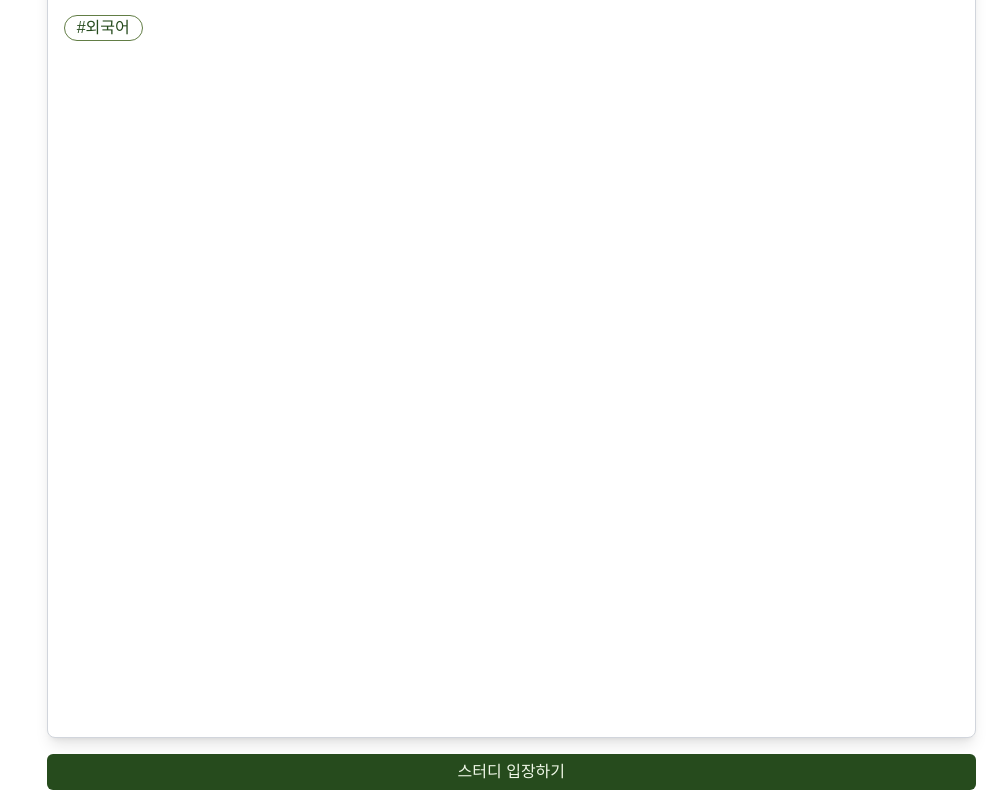
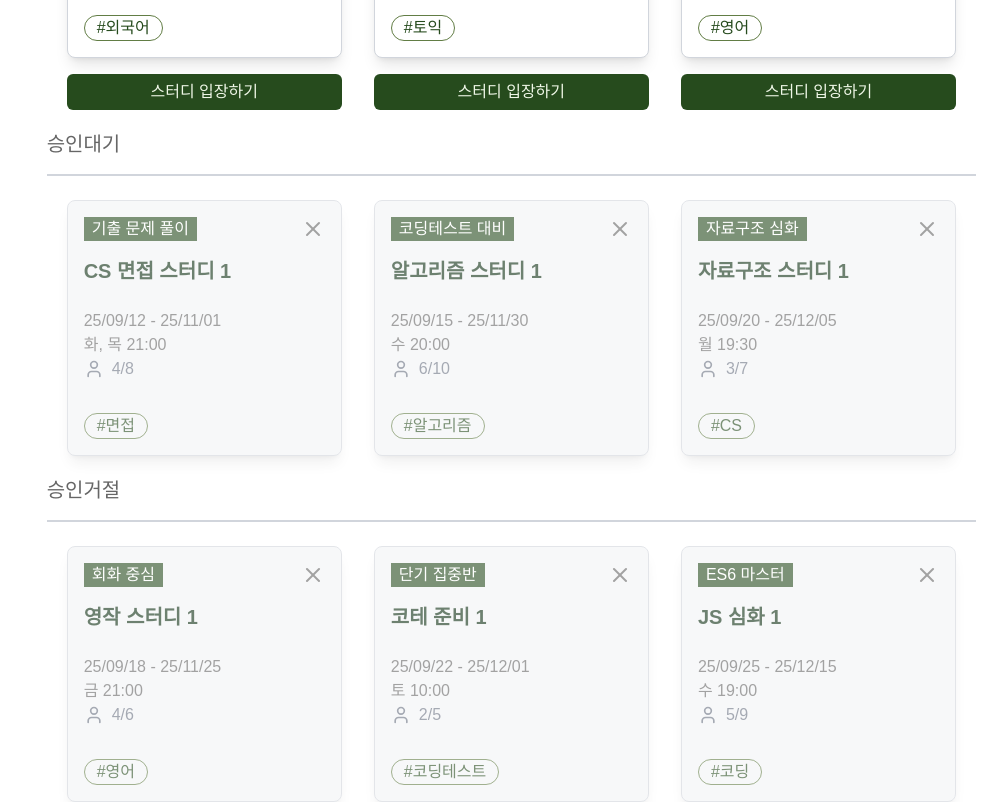
Before and after one commit to dajung-y/gather-together, a Next.js app: page /mypage/applied in a window 1280 px wide. Shown: the part 440-1242 px from the top of the page, without its empty margins (288-1280 px from the left). Built offline with nearby package versions, Linux system fonts and the light colour scheme.

Commit message:
style: 디자인 수정

```diff
--- a/src/app/mypage/applied/page.tsx
+++ b/src/app/mypage/applied/page.tsx
@@ -66,25 +66,25 @@ export default function Page() {
                     {/* 승인완료 */}
                     <h1 className="text-xl mb-2">승인완료</h1>
                     <hr className="mt-2 mb-6 w-full border-t-2 border-gray-300"/>
-                    <div className="flex gap-8 flex-wrap">
+                    <div className="grid grid-cols-1 sm:grid-cols-2 lg:grid-cols-3 gap-8 mx-[20px] mb-[20px]">
                         {data.approved.map((c) => (
                             <StudyCard key={`approved-${c.id}`} {...toCardProps(c)} />
                         ))}
                     </div>
 
                     {/* 승인대기 */}
-                    <h1 className="text-xl mt-12 mb-2">승인대기</h1>
+                    <h1 className="text-xl mb-2">승인대기</h1>
                     <hr className="mt-2 mb-6 w-full border-t-2 border-gray-300"/>
-                    <div className="flex gap-8 flex-wrap ml-[10px]">
+                    <div className="grid grid-cols-1 sm:grid-cols-2 lg:grid-cols-3 gap-8 mx-[20px] mb-[20px]">
                         {data.pending.map((c) => (
                             <StudyCard key={`pending-${c.id}`} {...toCardProps(c)} />
                         ))}
                     </div>
 
                     {/* 승인거절 */}
-                    <h1 className="text-xl mt-12 mb-2">승인거절</h1>
+                    <h1 className="text-xl mb-2">승인거절</h1>
                     <hr className="mt-2 mb-6 w-full border-t-2 border-gray-300"/>
-                    <div className="flex gap-5 flex-wrap mb-[50px] ml-[10px]">
+                    <div className="grid grid-cols-1 sm:grid-cols-2 lg:grid-cols-3 gap-8 mx-[20px] mb-[20px]">
                         {data.rejected.map((c) => (
                             <StudyCard key={`rejected-${c.id}`} {...toCardProps(c)} />
                         ))}
--- a/src/app/mypage/created/page.tsx
+++ b/src/app/mypage/created/page.tsx
@@ -92,7 +92,7 @@ export default function Page() {
                         </button>
                     </div>
 
-                    {/*카드 & 지원자 리스트*/}
+                    {/*모집중*/}
                     {active === "open" ? (
                         <div className="mt-6 space-y-6 mb-[50px]">
                             {data.recruiting.map((c) => {
@@ -102,11 +102,11 @@ export default function Page() {
                                         key={`recruiting-${c.id}`}
                                         className="border border-gray-300 rounded-lg p-4 flex gap-8 bg-white"
                                     >
-                                        <div className="flex-shrink-0">
+                                        <div className="flex-shrink-0 flex-3">
                                             <StudyCard {...toCardProps(c)} />
                                         </div>
 
-                                        <div className="flex-1 flex flex-col justify-center gap-4">
+                                        <div className="flex-7 flex flex-col justify-center gap-4">
                                             {applicants.map((a, i) => (
                                                 <div
                                                     key={`${c.id}-applicant-${i}`}
@@ -134,7 +134,8 @@ export default function Page() {
                             )}
                         </div>
                     ) : (
-                        <div className="flex gap-8 flex-wrap ml-[10px] mt-[50px] mb-[50px]">
+                        // 모집중
+                        <div className="grid grid-cols-1 sm:grid-cols-2 lg:grid-cols-3 gap-8 mx-[20px] my-[20px]">
                             {data.completed.map((c) => (
                                 <StudyCard key={`completed-${c.id}`} {...toCardProps(c)} />
                             ))}
--- a/src/app/mypage/setting/page.tsx
+++ /dev/null
@@ -1 +0,0 @@
-// page
```
